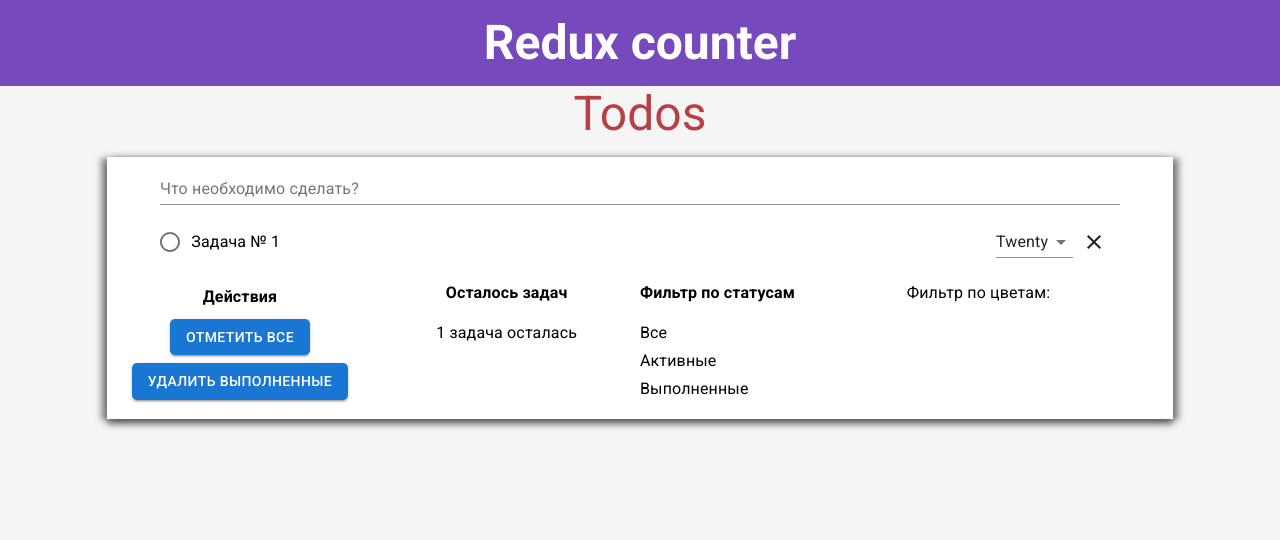
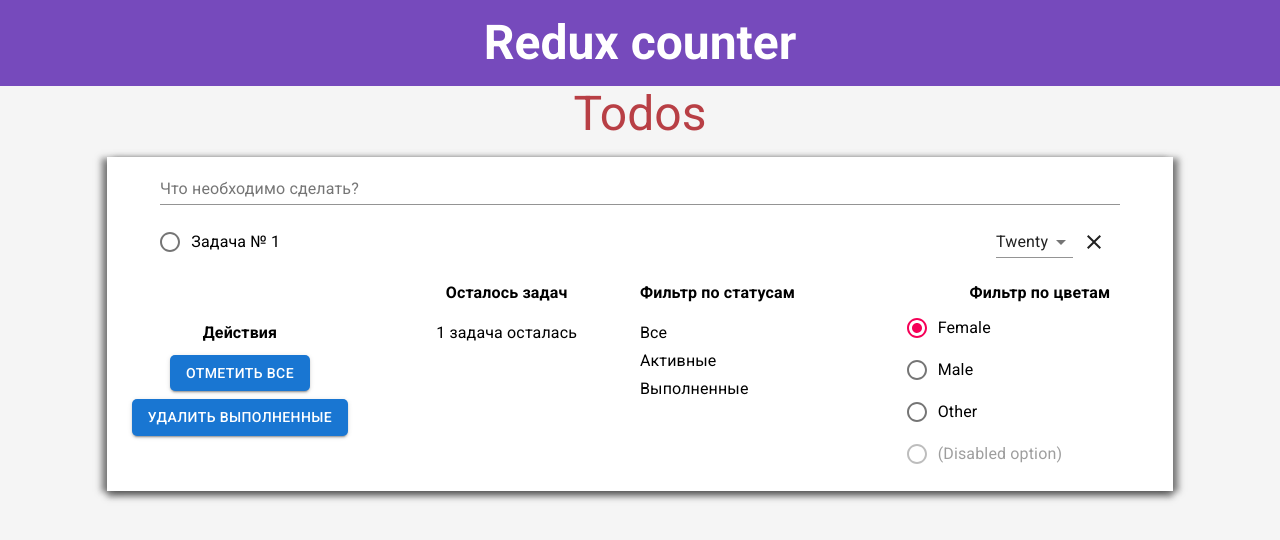
Before and after one commit to pilotvitalik/study_react_redux_todo, a React (Create React App) app: page / in a window 1280 px wide. Shown: the top 540 px of the page. Built offline with nearby package versions, Linux system fonts and the light colour scheme.

Commit message:
filter by color moved to separate component, out of styles.

```diff
--- a/src/Components/Todo/AdditionalParams/AdditionalParams.js
+++ b/src/Components/Todo/AdditionalParams/AdditionalParams.js
@@ -1,10 +1,10 @@
 import Grid from '@material-ui/core/Grid';
-import Typography from '@material-ui/core/Typography';
 import { makeStyles } from '@material-ui/core/styles';
 
 import ActionsTasks from './ActionsTasks/ActionsTasks';
 import RemainTasks from './RemainTasks/RemainTasks';
-import FilterStatus from './FilterStatus/FilterStatus.js';
+import FilterStatus from './FilterStatus/FilterStatus';
+import FilterColor from './FilterColor/FilterColor';
 
 const useStyles = makeStyles((theme) =>({
   filters:{
@@ -23,9 +23,7 @@ function AdditionalParams(){
       <ActionsTasks/>
       <Grid container item xs={12} md={6} direction={'row'} wrap={'wrap'} className={classes.filters}>
         <FilterStatus/>
-        <Grid item xs={6} className={classes.color}>
-          <Typography variant={'subtitle1'}>Фильтр по цветам:</Typography>
-        </Grid>
+        <FilterColor/>
       </Grid>
     </Grid>
   )
--- /dev/null
+++ b/src/Components/Todo/AdditionalParams/FilterColor/FilterColor.js
@@ -0,0 +1,32 @@
+import { useState } from 'react';
+import Grid from '@material-ui/core/Grid';
+import Typography from '@material-ui/core/Typography';
+import FormControl from '@material-ui/core/FormControl';
+import Radio from '@material-ui/core/Radio';
+import RadioGroup from '@material-ui/core/RadioGroup';
+import FormControlLabel from '@material-ui/core/FormControlLabel';
+import { makeStyles } from '@material-ui/core/styles';
+
+function FilterColor(){
+	const [value, setValue] = useState('female');
+
+	const handleChange = (event) => {
+	  setValue(event.target.value);
+	};
+
+	return(
+		<Grid item xs={6}>
+		  <Typography variant={'subtitle1'} align={'center'}><b>Фильтр по цветам</b></Typography>
+		  <FormControl component="fieldset">
+		    <RadioGroup aria-label="gender" name="gender1" value={value} onChange={handleChange}>
+		      <FormControlLabel value="female" control={<Radio />} label="Female" />
+		      <FormControlLabel value="male" control={<Radio />} label="Male" />
+		      <FormControlLabel value="other" control={<Radio />} label="Other" />
+		      <FormControlLabel value="disabled" disabled control={<Radio />} label="(Disabled option)" />
+		    </RadioGroup>
+		  </FormControl>
+		</Grid>
+	);
+}
+
+export default FilterColor;
```
